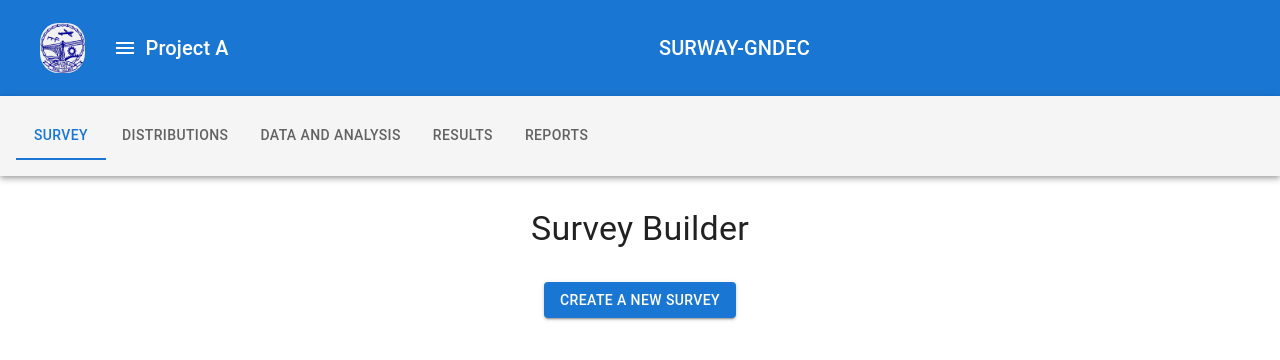
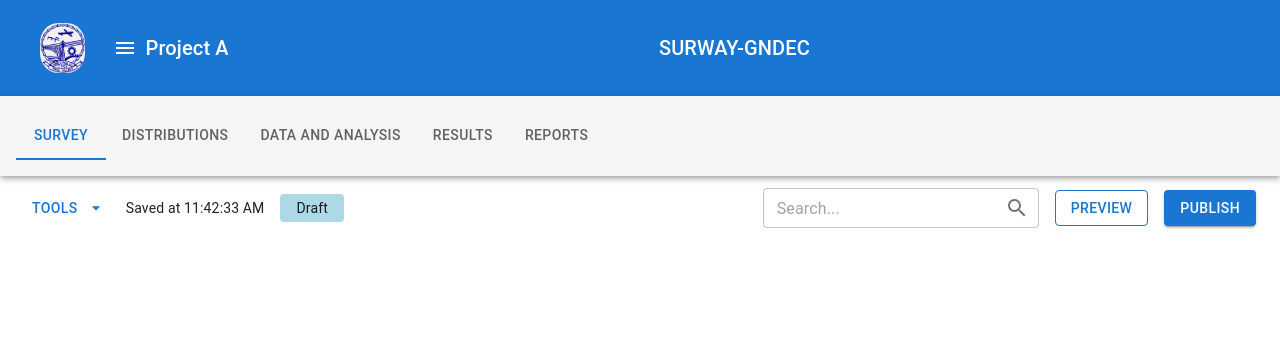
Before and after one commit to sakshamk007/surway-gndec, a React (Vite) app in the folder surway-frontend/: page /survey-builder/1 in a window 1280 px wide. Shown: the top 360 px of the page. Built offline with nearby package versions, Linux system fonts and the light colour scheme.

Commit message:
toolbar done

```diff
--- a/surway-frontend/src/pages/SurveyBuilder.jsx
+++ b/surway-frontend/src/pages/SurveyBuilder.jsx
@@ -1,21 +1,140 @@
 import React from 'react';
-import { Typography, Box, Button } from '@mui/material';
+import { useParams } from 'react-router-dom';
+import { Box, Toolbar, Typography, Button, IconButton, Menu, MenuItem, TextField, Divider } from '@mui/material';
+import ArrowDropDownIcon from '@mui/icons-material/ArrowDropDown';
+import SearchIcon from '@mui/icons-material/Search';
 import ScrollableTabs from '../components/ScrollableTabs';
 
 const SurveyBuilder = () => {
+  const { id } = useParams();  // Get project ID from the URL
+  const [anchorEl, setAnchorEl] = React.useState(null);
+  const [toolsMenuOpen, setToolsMenuOpen] = React.useState(false);
+  const [importExportAnchorEl, setImportExportAnchorEl] = React.useState(null);
+
+  const handleToolsClick = (event) => {
+    setAnchorEl(event.currentTarget);
+    setToolsMenuOpen(true);
+  };
+
+  const handleToolsClose = () => {
+    setAnchorEl(null);
+    setToolsMenuOpen(false);
+    setImportExportAnchorEl(null); // Ensure Import/Export menu is closed
+  };
+
+  const handleImportExportClick = (event) => {
+    setImportExportAnchorEl(event.currentTarget);
+  };
+
+  const handleImportExportClose = () => {
+    setImportExportAnchorEl(null);
+  };
+
   return (
-    <Box sx={{textAlign: 'center' }}>
+    <Box>
+      {/* Scrollable Tabs */}
       <ScrollableTabs />
 
-      <Box sx={{ p: 4 }}>
-        <Typography variant="h4">
-          Survey Builder
-        </Typography>
-      </Box>
-      <Button variant="contained" color="primary">
-        Create a New Survey
-      </Button>
+      {/* Navbar Section */}
+      <Toolbar sx={{ display: 'flex', justifyContent: 'space-between' }}>
+        {/* Left Section */}
+        <Box sx={{ display: 'flex', alignItems: 'center' }}>
+          <Button
+            variant="text"
+            endIcon={<ArrowDropDownIcon />}
+            onClick={handleToolsClick}
+          >
+            Tools
+          </Button>
+          <Menu
+            anchorEl={anchorEl}
+            open={toolsMenuOpen}
+            onClose={handleToolsClose}
+            PaperProps={{
+              sx: {
+                width: 200,
+                mt: 1, // Adjust margin to align with the parent menu
+                ml: 1,
+              },
+            }}
+          >
+            <MenuItem onClick={handleToolsClose}>Auto-number questions</MenuItem>
+            <MenuItem onClick={handleToolsClose}>Analyse Survey</MenuItem>
+            <Divider />
+            <MenuItem
+              onClick={handleImportExportClick}
+              aria-controls="import-export-menu"
+              aria-haspopup="true"
+            >
+              Import/Export
+            </MenuItem>
+            <Menu
+              id="import-export-menu"
+              anchorEl={importExportAnchorEl}
+              open={Boolean(importExportAnchorEl)}
+              onClose={handleImportExportClose}
+              PaperProps={{
+                sx: {
+                  width: 200,
+                  mt: 2,
+                },
+              }}
+            >
+              <MenuItem onClick={handleImportExportClose}>Print Survey</MenuItem>
+              <MenuItem onClick={handleImportExportClose}>Import Survey</MenuItem>
+              <MenuItem onClick={handleImportExportClose}>Export Survey</MenuItem>
+              <MenuItem onClick={handleImportExportClose}>Export Survey to Word</MenuItem>
+            </Menu>
+          </Menu>
 
+          <Typography variant="body2" sx={{ ml: 2 }}>
+            Saved at {new Date().toLocaleTimeString()} {/* Display current time */}
+          </Typography>
+
+          <Box
+            sx={{
+              ml: 2,
+              px: 2,
+              py: 0.5,
+              borderRadius: 1,
+              bgcolor: 'lightblue',
+              display: 'flex',
+              alignItems: 'center',
+            }}
+          >
+            <Typography variant="body2">Draft</Typography>
+          </Box>
+        </Box>
+
+        {/* Right Section */}
+        <Box sx={{ display: 'flex', alignItems: 'center' }}>
+          <TextField
+            variant="outlined"
+            size="small"
+            placeholder="Search..."
+            InputProps={{
+              endAdornment: (
+                <IconButton edge="end">
+                  <SearchIcon />
+                </IconButton>
+              ),
+            }}
+          />
+
+          <Button
+            variant="outlined"
+            sx={{ ml: 2, color: 'primary.main', borderColor: 'primary.main' }}
+          >
+            PREVIEW
+          </Button>
+          <Button
+            variant="contained"
+            sx={{ ml: 2 }}
+          >
+            PUBLISH
+          </Button>
+        </Box>
+      </Toolbar>
     </Box>
   );
 };
```
